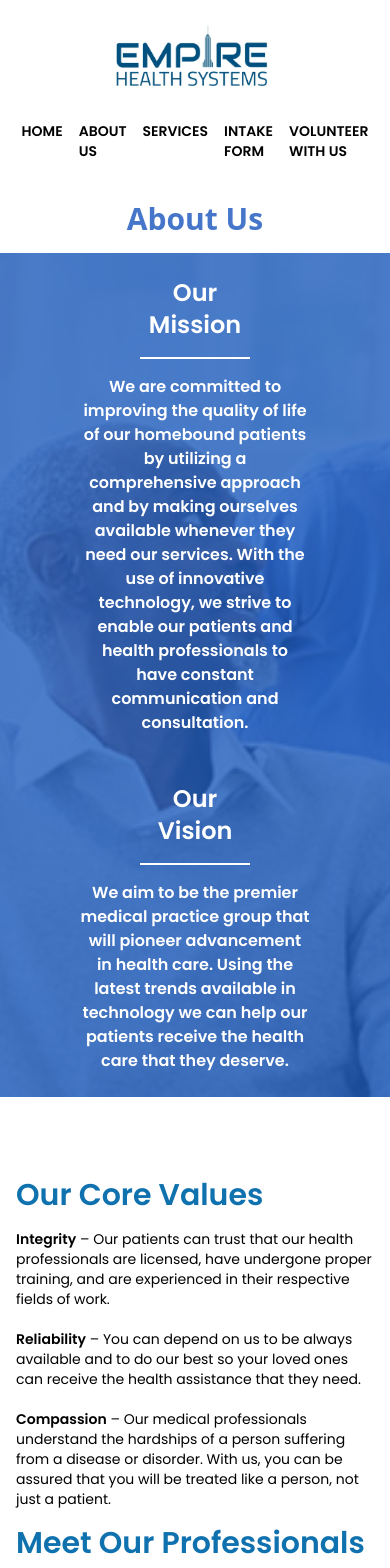
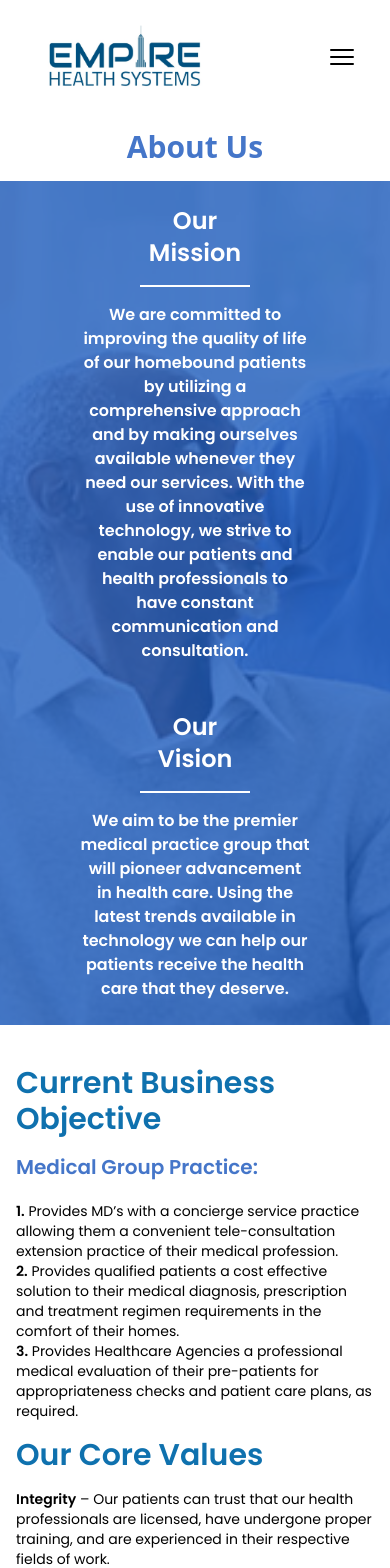
Before and after one commit to valeriequach/EmpireHealthSystems-1, a React (Vite) app: page /About-Us in a window 390 px wide. Shown: the top 1568 px of the page. Built offline with nearby package versions, Linux system fonts and the light colour scheme.

Commit message:
mobile site fix

```diff
--- a/src/App.jsx
+++ b/src/App.jsx
@@ -1,12 +1,14 @@
 import React from 'react'
 import { Link, Outlet } from 'react-router-dom';
+import { useState } from "react";
 
 function App() {
+  const [showMenu, setShowMenu] = useState(false);
   return (
     <div className='flex flex-col w-screen h-screen'>
        <div className='relative
                        h-auto w-screen
-                       flex flex-col justify-between items-center
+                       flex flex-row md:flex-col justify-between items-center
                        px-8 py-6'>
         <div>
           <img
@@ -14,7 +16,8 @@ function App() {
             alt="Empire Health Logo"
             className='w-48' />
         </div>
-        <div>
+
+        <div className=' hidden md:block'>
           <ul className='list-none flex flex-row
                          font-Poppins text-sm font-bold
                          pt-8'>
@@ -45,7 +48,77 @@ function App() {
             </a>
           </ul>
         </div>
+        <div className='md:hidden'>
+        <svg
+                xmlns="http://www.w3.org/2000/svg"
+                fill="none"
+                viewBox="0 0 24 24"
+                strokeWidth={1.5}
+                stroke="currentColor"
+                className="w-8 h-8"
+                onClick={() => setShowMenu(!showMenu)}
+            >
+            <path
+                strokeLinecap="round"
+                strokeLinejoin="round"
+                d="M3.75 6.75h16.5M3.75 12h16.5m-16.5 5.25h16.5" />
+            </svg>
+        </div>
        </div>
+       {showMenu && (
+        <div className="absolute top-0 right-0 w-screen y-screen z-50 md:hidden">
+          <div className='bg-stone-800 bg-opacity-80 z-40 w-screen h-screen fixed'>
+          <div className='fixed flex flex-col bg-white bg-opacity-100 w-10/12 h-screen px-4 py-2 z-auto'>
+          <ul className='list-none flex flex-col
+                         font-Poppins text-2xl font-bold
+                         pt-12 gap-4'>
+            <Link to={"/"}>
+            <li className='flex justify-start items-center hover:text-empireyellow px-2'>
+              HOME
+            </li>
+            </Link>
+            <Link to={"/About-Us"}>
+            <li className='flex justify-start items-center hover:text-empireyellow px-2'>
+              ABOUT US
+            </li>
+            </Link>
+            <Link to={"/Services"}>
+            <li className='flex justify-start items-center hover:text-empireyellow px-2'>
+              SERVICES
+            </li>
+            </Link>
+            <a href="https://empirehsi.com/intake/">
+            <li className='flex justify-start items-center hover:text-empireyellow px-2'>
+              INTAKE FORM
+            </li>
+            </a>
+            <a href="https://empirehsi.com/volunteer/">
+            <li className='flex justify-start items-center hover:text-empireyellow px-2'>
+              VOLUNTEER WITH US
+            </li>
+            </a>
+          </ul>
+            <div className='absolute top-10 right-10 z-auto'>
+            <svg
+              fill="none"
+              stroke="currentColor"
+              stroke-width="1.5"
+              viewBox="0 0 24 24"
+              xmlns="http://www.w3.org/2000/svg"
+              aria-hidden="true"
+              className="w-8 h-8"
+              onClick={() => setShowMenu(!showMenu)}>
+              <path
+                stroke-linecap="round"
+                stroke-linejoin="round"
+                d="M6 18L18 6M6 6l12 12">
+              </path>
+            </svg>
+            </div>
+          </div>
+          </div>
+        </div>
+       )}
        <div>
         <Outlet />
        </div>
--- a/src/Components/About.jsx
+++ b/src/Components/About.jsx
@@ -3,7 +3,7 @@ import React from "react";
 function About(){
     return(
         <div className="flex flex-col">
-            <div className="w-screen h-auto flex justify-center py-4 shadow-lg">
+            <div className="w-screen h-auto flex justify-center py-4 shadow-xl">
                 <h1 className="text-empireblue text-3xl md:text-4xl lg:text-5xl font-bold">
                     About Us
                 </h1>
@@ -24,7 +24,15 @@ function About(){
                 </div>
             </div>
             <div className="w-screen h-auto">
-            <div className="px-4 md:px-12 lg:px-32 py-16 text-black text-sm font-Poppins">
+            <div className="px-4 md:px-12 lg:px-32 py-6 md:py-8 text-black text-sm font-Poppins">
+            <h1 className="text-3xl font-bold text-empireblue-dark py-4">Current Business Objective</h1>
+
+                <h2 className="text-xl font-bold text-empireblue">Medical Group Practice:</h2><br></br>
+            <span>
+                   <strong>1.</strong> Provides MD’s with a concierge service practice allowing them a convenient tele-consultation extension practice of their medical profession.<br></br>
+                   <strong>2.</strong> Provides qualified patients a cost effective solution to their medical diagnosis, prescription and treatment regimen requirements in the comfort of their homes.<br></br>
+                   <strong>3.</strong> Provides Healthcare Agencies a professional medical evaluation of their pre-patients for appropriateness checks and patient care plans, as required.<br></br>
+            </span>
             <h1 className="text-3xl font-bold text-empireblue-dark py-4">Our Core Values</h1>
             <span><strong>Integrity</strong> – Our patients can trust that our health professionals are licensed, have undergone proper training, and are experienced in their respective fields of work.</span><br></br><br></br>
             <span><strong>Reliability</strong> – You can depend on us to be always available and to do our best so your loved ones can receive the health assistance that they need.</span><br></br><br></br>
@@ -39,7 +47,7 @@ Avoid getting stuck in traffic while driving to doctor’s appointments.<br></br
 No lengthy medical forms to fill out.<br></br>
 Have treatment in the convenience of your home.<br></br>
 Avoid getting exposed to communicable disease.<br></br>
-For more information about us, please send us a message or reach us through our contact details..</span>
+For more information about us, please send us a message or reach us through our contact details.</span>
             </div>
             </div>
         </div>
--- a/src/Components/Home.jsx
+++ b/src/Components/Home.jsx
@@ -7,7 +7,11 @@ function Home(){
         <div className="w-screen h-[90vh] md:h-[95vh]">
             <div className="w-screen h-[90vh] md:h-[95vh] absolute flex flex-col justify-center items-center z-20">
                 <span className="text-center text-3xl md:text-5xl font-Poppins font-bold text-white pb-6">Building the Future of Health Care</span>
-                <button className="text-white bg-[#2d66bc] opacity-80 hover:bg-empireblue hover:opacity-100 rounded-md px-8 py-3">SCHEDULE YOUR APPOINTMENT</button>
+                <a href="https://empirehsi.com/intake/">
+                <button className="text-white bg-[#2d66bc] opacity-80 hover:bg-empireblue hover:opacity-100 rounded-md px-8 py-3">
+                    SCHEDULE YOUR APPOINTMENT
+                </button>
+                </a>
             </div>
             <div className=" w-screen h-[90vh] md:h-[95vh] lg:h-screen absolute bg-empiregray opacity-50 z-10"></div>
             <img
@@ -16,7 +20,7 @@ function Home(){
                 alt="Hospice and Home Health"
             />
         </div>
-        <div className="w-screen h-[120vh] lg:h-[80vh] bg-white">
+        <div className="w-screen h-[80vh] sm:h-[120vh] lg:h-[80vh] bg-white">
             <div className="flex flex-col lg:flex-row justify-center items-center w-full h-full">
                 <div className="w-full lg:w-1/2 font-Poppins p-8 md:pt-10 lg:pt-4 h-3/5 text-[#3d3d3d]">
                     <h2 className="font-bold text-xl">Welcome To</h2>
--- a/src/Components/ServiceCard.jsx
+++ b/src/Components/ServiceCard.jsx
@@ -4,7 +4,7 @@ import React from "react";
 
 function ServiceCard({title, desc, imgUrl}) {
     return (
-        <div className="flex flex-col justify-center items-center w-full h-auto bg-white rounded-3xl shadow-xl py-8">
+        <div className="flex flex-col justify-center items-center w-full h-auto bg-white shadow-xl py-8">
             <div className="container px-3 py-3 text-empireblue">
             <h1 className="text-xl md:text-2xl lg:text-3xl font-Poppins font-bold pl-4 text-empireblue-dark">{title}</h1>
             <p className="w-auto font-Poppins pt-3 pb-6 px-4">{desc}</p>
```
